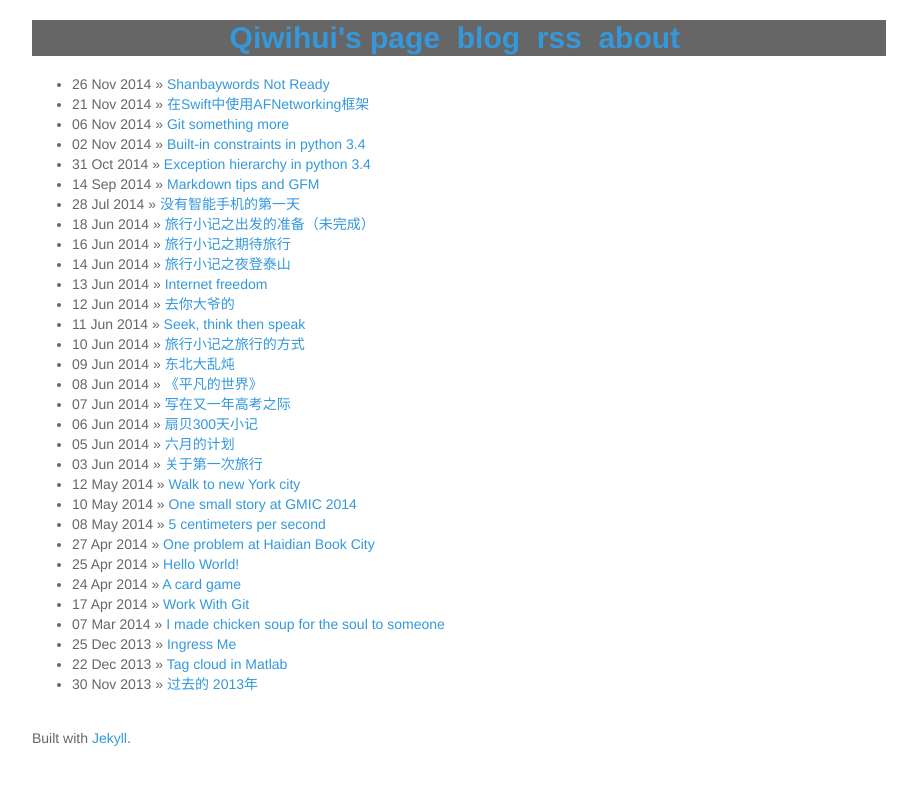
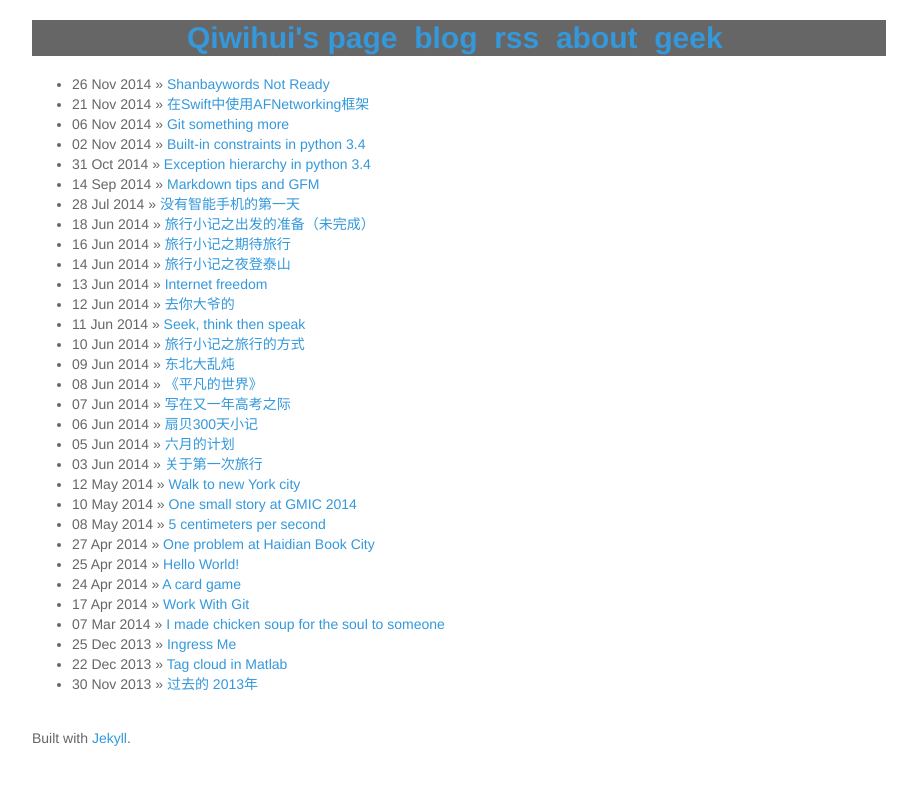
Before and after one commit to qiwihui/qiwihui, a Jekyll site: the page built from index.html, in a window 1280 px wide. Shown: the top 785 px of the page, without its empty margins (181-1098 px from the left). Built offline with Jekyll 4.4.1, drawn with Linux system fonts in a browser that asks for light colours; Markdown is read by kramdown in place of the engine named in the settings; the list of posts is cut into pages by our own code.

Commit message:
add geek tab

```diff
--- a/_config.yml
+++ b/_config.yml
@@ -13,6 +13,8 @@ links:
   - name:         rss
     url:          /feed.xml
   - name:         about
+    url:          /about.md
+  - name:         geek
     url:          /about.html
 
 highlighter:      pygments
```
